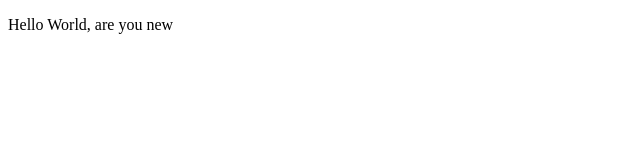
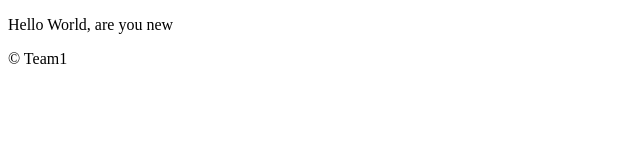
Before and after one commit to Joachim0211/JoachimStart, a plain HTML site: page index.html in a window 1280 px wide. Shown: the full height of the page, 0-640 px from the left. Drawn offline with Linux system fonts and the light colour scheme.

Commit message:
Added footer to index.html

```diff
--- a/index.html
+++ b/index.html
@@ -8,6 +8,8 @@
 </head>
 <header><p>Hello World, are you new</p></header>
 <body>
-
+    <footer>
+        <p>&copy; Team1</p>
+    </footer>
 </body>
 </html>
```
